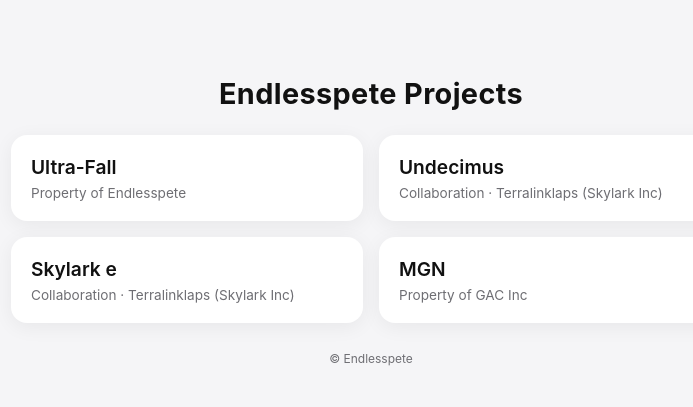
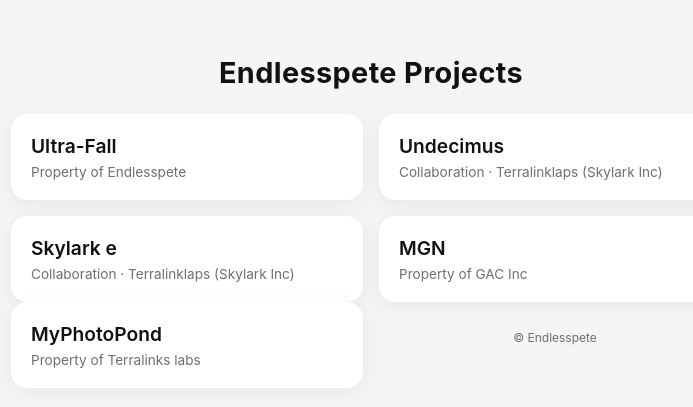
Before and after one commit to endlessPete/endlesspete.github.io, a plain HTML site: page index.html in a window 1280 px wide. Shown: the part 179-586 px from the top of the page, without its empty margins (269-962 px from the left). Drawn offline with Linux system fonts and the light colour scheme.

Commit message:
Update index.html

```diff
--- a/index.html
+++ b/index.html
@@ -148,6 +148,12 @@
       </a>
     </div>
 
+<div class="grid">
+      <a class="project" href="https://endlesspete.github.io/MyPhotoPond">
+        <div class="title">MyPhotoPond</div>
+        <div class="meta">Property of Terralinks labs</div>
+      </a>
+
     <footer>
       © Endlesspete
     </footer>
```
